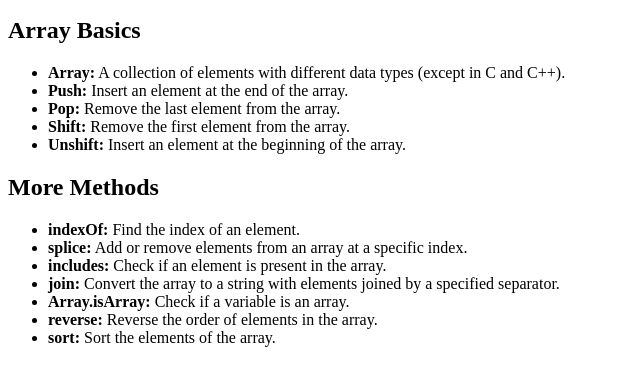
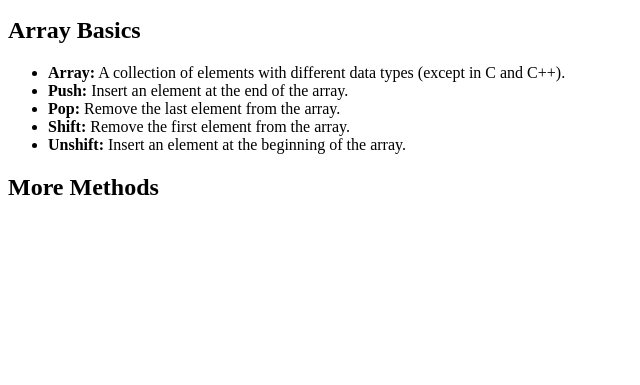
Before and after one commit to VasundharaShivankar/icp-7-assignment-33, a plain HTML site: page index.html in a window 1280 px wide. Shown: the part 101-486 px from the top of the page, without its empty margins (0-640 px from the left). Drawn offline with Linux system fonts and the light colour scheme.

Commit message:
array edit

```diff
--- a/index.html
+++ b/index.html
@@ -17,15 +17,7 @@
         <li><strong>Unshift:</strong> Insert an element at the beginning of the array.</li>
     </ul>
     <h2>More Methods</h2>
-    <ul>
-        <li><strong>indexOf:</strong> Find the index of an element.</li>
-        <li><strong>splice:</strong> Add or remove elements from an array at a specific index.</li>
-        <li><strong>includes:</strong> Check if an element is present in the array.</li>
-        <li><strong>join:</strong> Convert the array to a string with elements joined by a specified separator.</li>
-        <li><strong>Array.isArray:</strong> Check if a variable is an array.</li>
-        <li><strong>reverse:</strong> Reverse the order of elements in the array.</li>
-        <li><strong>sort:</strong> Sort the elements of the array.</li>
-    </ul>
+
 
     <script>
         const fruits = ["Apple", "Banana", "Carrot"];
```
